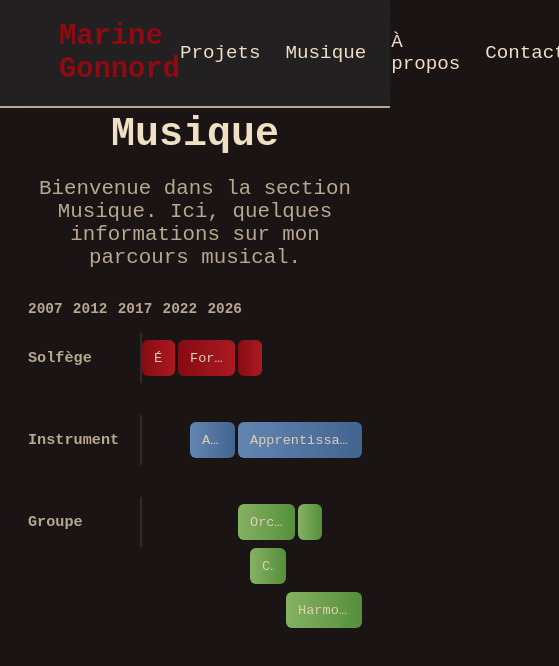
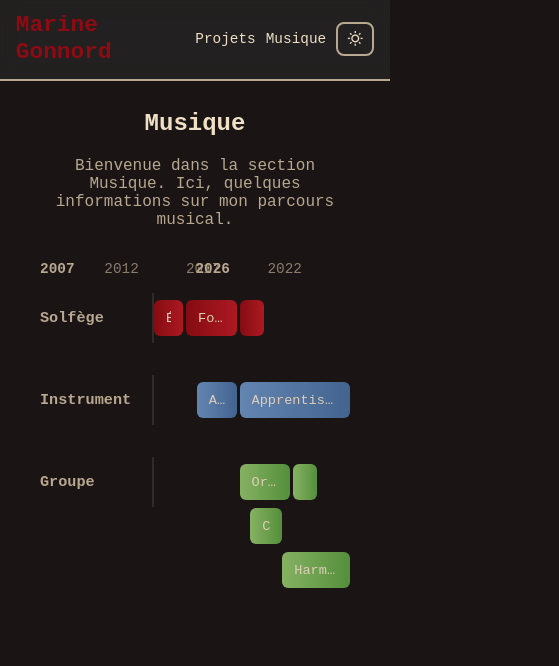
Before and after one commit to MarineG404/portefolio, a Vue app: page /music in a window 390 px wide. Shown: the top 666 px of the page, 559 px wide, since content can reach past the window. Built offline with nearby package versions, Linux system fonts and the light colour scheme.

Commit message:
📱 Update styles for Presentation, Navbar, and Music components for improved responsiveness and layout consistency

```diff
--- a/src/components/main/Presentation.vue
+++ b/src/components/main/Presentation.vue
@@ -16,11 +16,12 @@
 <style scoped>
 .presentation {
 	display: grid;
-	grid-template-columns: 3fr 1fr;
+	grid-template-columns: 3fr minmax(0, 1fr);
 	gap: 20px;
-	align-items: center;
 	width: 90%;
+	max-width: 100%;
 	min-height: 80vh;
+	overflow: hidden;
 
 	.text {
 		display: flex;
@@ -30,6 +31,39 @@
 		font-size: var(--font-size-large);
 		line-height: 1.5;
 		gap: 20px;
+		min-width: 0;
+	}
+
+	img {
+		width: 100%;
+		height: auto;
+		max-width: 100%;
+		max-height: 400px;
+		object-fit: contain;
+	}
+}
+
+@media (max-width: 768px) {
+	.presentation {
+		grid-template-columns: 2fr 1fr;
+		gap: 16px;
+
+		img {
+			max-width: 140px;
+		}
+	}
+}
+
+@media (max-width: 480px) {
+	.presentation {
+		grid-template-columns: 1fr;
+		text-align: center;
+		min-height: 60vh;
+
+		img {
+			max-width: 120px;
+			margin: 0 auto;
+		}
 	}
 }
 </style>
--- a/src/components/music/Timeline.vue
+++ b/src/components/music/Timeline.vue
@@ -190,6 +190,7 @@ const intermediateYears = computed(() => {
   const span = max - min
   const years = []
 
+  // Ajouter des repères tous les 3-5 ans selon l'étendue
   const step = span > 15 ? 5 : 3
 
   for (let year = min + step; year < max; year += step) {
@@ -219,9 +220,17 @@ function getYearPosition(year) {
     color: var(--text-secondary);
     margin-bottom: 16px;
     padding: 0 120px 0 0;
+    position: relative;
 
     .ruler-label {
       font-weight: 600;
+
+      &.intermediate {
+        position: absolute;
+        transform: translateX(-50%);
+        font-weight: 500;
+        opacity: 0.7;
+      }
     }
   }
 
--- a/src/components/navbar/Navbar.vue
+++ b/src/components/navbar/Navbar.vue
@@ -8,8 +8,6 @@
 			<div class="item">
 				<router-link :to="{ path: '/', hash: '#projects' }">Projets</router-link>
 				<router-link :to="{ path: '/music' }">Musique</router-link>
-				<router-link :to="{ path: '/', hash: '#about' }">À propos</router-link>
-				<router-link :to="{ path: '/', hash: '#contact' }">Contact</router-link>
 				<button class="theme-toggle" id="theme-toggle" aria-label="Changer de thème" @click="toggleTheme">
 					<i :class="isLight ? 'ri-moon-line' : 'ri-sun-line'"></i>
 				</button>
@@ -65,7 +63,9 @@ nav {
 		justify-content: space-between;
 		align-items: center;
 		width: 80%;
+		max-width: 100%;
 		padding: 20px;
+		box-sizing: border-box;
 	}
 
 	.main {
@@ -73,12 +73,21 @@ nav {
 		flex-direction: column;
 		gap: 5px;
 		color: var(--accent);
+
+		h1 {
+			line-height: 1.2;
+			white-space: normal;
+		}
 	}
 
 	.item {
 		display: flex;
 		gap: 25px;
 		align-items: center;
+
+		a {
+			font-size: 1.1rem;
+		}
 
 		a:hover {
 			color: var(--accent-hover);
@@ -107,4 +116,60 @@ nav {
 		}
 	}
 }
+
+@media (max-width: 900px) {
+	nav .nav-container {
+		width: 90%;
+		padding: 16px 12px;
+	}
+
+	nav .item {
+		gap: 18px;
+	}
+
+	nav .item a {
+		font-size: 1rem;
+	}
+}
+
+@media (max-width: 600px) {
+	nav .nav-container {
+		width: 94%;
+		padding: 14px 10px;
+	}
+
+	nav .item {
+		gap: 14px;
+	}
+
+	nav .item a {
+		font-size: 0.95rem;
+	}
+
+	nav .item .theme-toggle {
+		padding: 7px 11px;
+		font-size: 1.1rem;
+	}
+}
+
+@media (max-width: 420px) {
+	nav .nav-container {
+		width: 96%;
+		padding: 12px 8px;
+		flex-wrap: nowrap;
+	}
+
+	nav .item {
+		gap: 10px;
+	}
+
+	nav .item a {
+		font-size: 0.9rem;
+	}
+
+	nav .item .theme-toggle {
+		padding: 6px 9px;
+		font-size: 1rem;
+	}
+}
 </style>
--- a/src/index.css
+++ b/src/index.css
@@ -29,6 +29,27 @@
 	--text-button: #ffffff;
 }
 
+@media (max-width: 1024px) {
+	:root {
+		--font-size: 1.1rem;
+		--font-size-large: 1.8rem;
+	}
+}
+
+@media (max-width: 768px) {
+	:root {
+		--font-size: 1rem;
+		--font-size-large: 1.6rem;
+	}
+}
+
+@media (max-width: 480px) {
+	:root {
+		--font-size: 0.95rem;
+		--font-size-large: 1.4rem;
+	}
+}
+
 * {
 	margin: 0;
 	padding: 0;
@@ -37,6 +58,8 @@
 
 html {
 	scroll-behavior: smooth;
+	overflow-x: hidden;
+	max-width: 100vw;
 }
 
 body {
@@ -48,6 +71,8 @@ body {
 	padding: 0;
 	font-size: var(--font-size);
 	background-color: var(--bg-main);
+	overflow-x: hidden;
+	max-width: 100vw;
 }
 
 a {
@@ -60,10 +85,11 @@ h2 {
 	margin: 0;
 }
 
-
 #app {
 	margin: 0;
 	padding: 0;
+	overflow-x: hidden;
+	max-width: 100vw;
 }
 
 button {
@@ -85,6 +111,18 @@ button {
 	i {
 		margin-right: 10px;
 	}
+
+	@media (max-width: 768px) {
+		padding: 8px 24px;
+		border-radius: 16px;
+	}
+
+	@media (max-width: 480px) {
+		padding: 8px 20px;
+		border-radius: 14px;
+		width: 100%;
+		max-width: 300px;
+	}
 }
 
 .page-container {
@@ -92,9 +130,15 @@ button {
 	align-items: center;
 	flex-direction: column;
 	margin: 0 auto;
-	padding-top: 100px;
+	padding-top: 120px;
 	padding-bottom: 80px;
 	gap: 100px;
+	max-width: 100vw;
+	width: 100%;
+	padding-left: 20px;
+	padding-right: 20px;
+	box-sizing: border-box;
+	overflow-x: hidden;
 
 	h2 {
 		text-align: center;
@@ -106,4 +150,50 @@ button {
 		color: var(--text-secondary);
 		font-size: 1.3rem;
 	}
+
+	@media (max-width: 1024px) {
+		padding-top: 80px;
+		padding-bottom: 60px;
+		gap: 80px;
+
+		h2 {
+			font-size: 2.2rem;
+		}
+
+		p {
+			font-size: 1.2rem;
+		}
+	}
+
+	@media (max-width: 768px) {
+		padding-top: 100px;
+		padding-bottom: 50px;
+		gap: 60px;
+		padding-left: 16px;
+		padding-right: 16px;
+
+		h2 {
+			font-size: 1.8rem;
+		}
+
+		p {
+			font-size: 1.1rem;
+		}
+	}
+
+	@media (max-width: 480px) {
+		padding-top: 90px;
+		padding-bottom: 40px;
+		gap: 40px;
+		padding-left: 12px;
+		padding-right: 12px;
+
+		h2 {
+			font-size: 1.5rem;
+		}
+
+		p {
+			font-size: 1rem;
+		}
+	}
 }
--- a/src/layouts/Music.vue
+++ b/src/layouts/Music.vue
@@ -30,7 +30,9 @@ const items = [
 	gap: 20px;
 	display: flex;
 	flex-direction: column;
-	padding: 12px 20px 40px;
+	padding: 20px 20px 40px;
+	max-width: 100%;
+	box-sizing: border-box;
 }
 
 </style>
```
Lines whose indentation alone changed are shown as unchanged.
